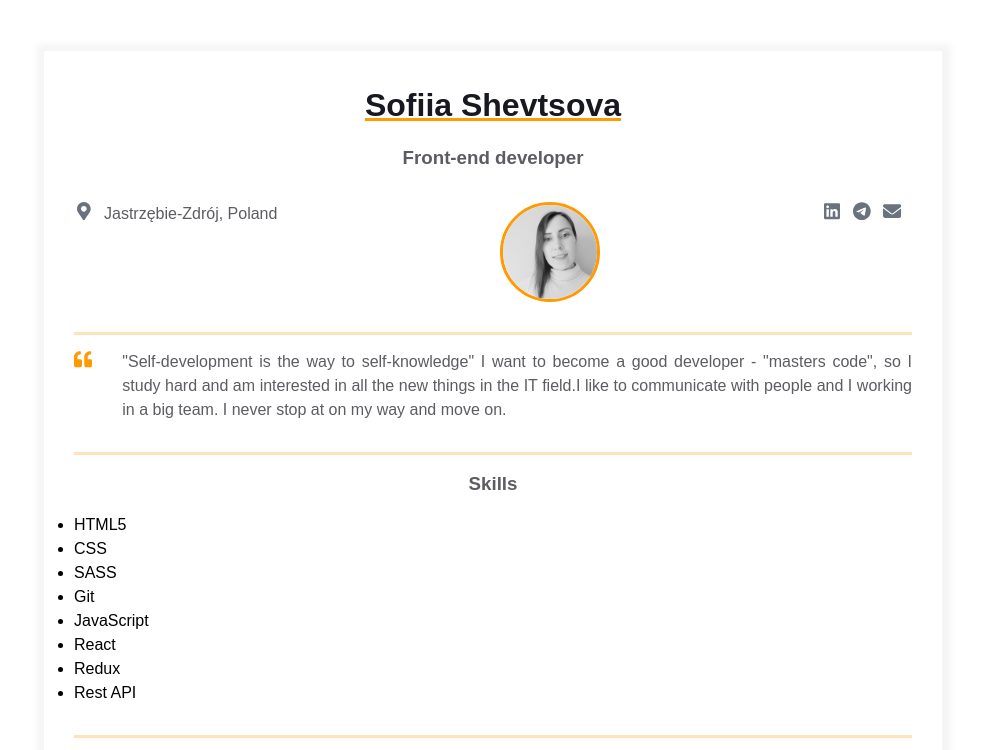
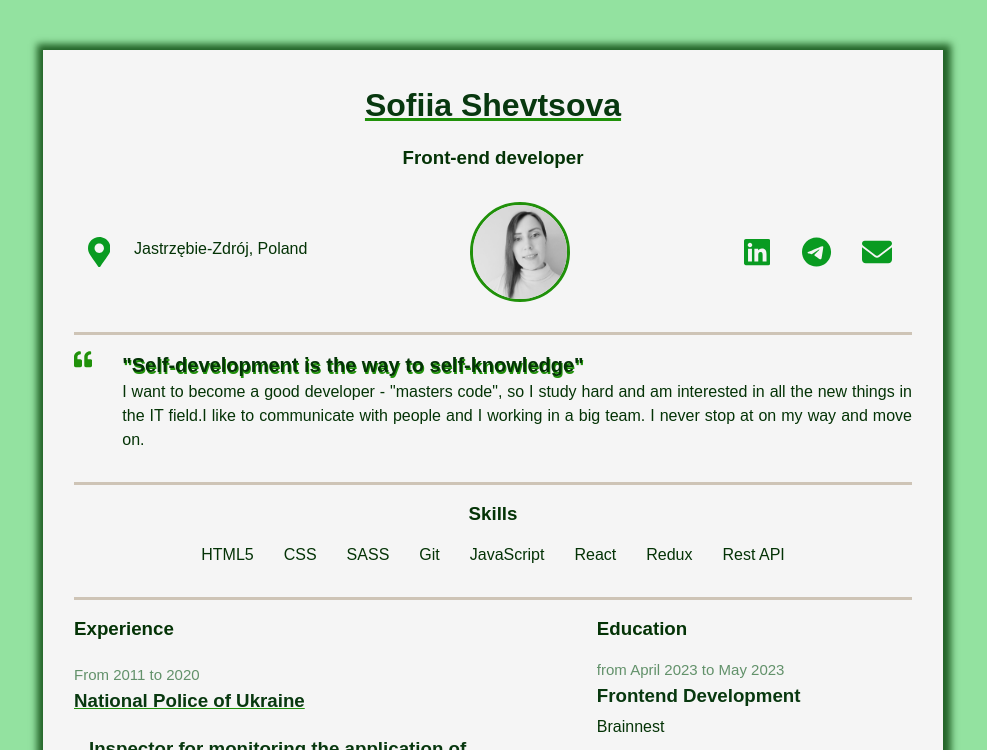
Before and after one commit to SofiiaShevtsova/homepage, a plain HTML site: page index.html in a window 1280 px wide. Shown: the top 750 px of the page, without its empty margins (147-1134 px from the left). Drawn offline with Linux system fonts and the light colour scheme.

Commit message:
change styles

```diff
--- a/styles.css
+++ b/styles.css
@@ -7,13 +7,14 @@
 body {
     font-family: Arial, Helvetica, sans-serif;
     line-height: 1.5;
+    background-color: #62d676af;
 
-    --primary-text-color: #181820;
-    --secondary-text-color: #5c5c62;
-    --durability-text-color: #6a737d9c;
-    --icon-color: #6a737d;
-    --border-color: #ff9a0045;
-    --text-decoration-color: #ff9a00;
+    --primary-text-color: #08380f;
+    --secondary-text-color: #043306;
+    --durability-text-color: #0552129c;
+    --icon-color: #099b21;
+    --border-color: #63400c45;
+    --text-decoration-color: #20910a;
 }
 
 .container {
@@ -37,9 +38,10 @@ body {
 .resume {
     margin: 50px auto;
     border: 1px solid #f5f5f5;
-    box-shadow: 1px 1px 7px 7px #f5f5f5;
+    box-shadow: 1px 1px 7px 7px #054108c9;
     padding: 30px 0;
     max-width: 900px;
+    background-color: #f5f5f5;
 }
 
 .resume__block {
@@ -88,7 +90,7 @@ body {
 .contact-info__block {
     display: flex;
     flex-direction: column;
-    justify-content: space-between;
+    justify-content: center;
 }
 
 .contact-info__block--center {
@@ -99,18 +101,20 @@ body {
     color: var(--secondary-text-color);
     text-decoration: none;
     display: flex;
-    justify-content: start;
-}
-
-.contact-info__item:not(:last-child) {
-    margin-bottom: 20px;
+    justify-content: center;
 }
 
 .contact-info__item-icon-wrapper {
     margin-right: 10px;
-    width: 20px;
+    width: 50px;
     display: flex;
     justify-content: center;
+    align-items: center;
+    transition: all 500ms linear;
+}
+
+.contact-info__item-icon-wrapper:hover {
+    transform: scale(1.3);
 }
 
 .contact-info__item-icon path {
@@ -118,7 +122,7 @@ body {
 }
 
 .contact-info__item-icon {
-    height: 1.1428rem;
+    height: 30px;
     vertical-align: text-bottom;
 }
 
@@ -133,7 +137,7 @@ body {
 
 .intro {
     display: flex;
-    justify-content: start;
+    justify-content: flex-start;
 }
 
 .intro__icon-wrapper {
@@ -152,9 +156,18 @@ body {
     fill: var(--text-decoration-color);
 }
 
-.intro_text {
+.intro_text,
+.ps_text {
     color: var(--secondary-text-color);
     text-align: justify;
+}
+
+.intro_text>span,
+.ps_text>span {
+    display: block;
+    font-size: 20px;
+    font-weight: 700;
+    text-shadow: 1px 2px var(--text-decoration-color);
 }
 
 .skills__header {
@@ -163,9 +176,13 @@ body {
     margin-bottom: 15px;
 }
 
-.skills__text {
+.skills__list {
     color: var(--secondary-text-color);
-    text-align: justify;
+    list-style: none;
+    display: flex;
+    justify-content: center;
+    gap: 30px;
+    flex-wrap: wrap;
 }
 
 .experiences {
@@ -222,13 +239,15 @@ body {
 }
 
 .additional-info__education {
+    display: flex;
+    flex-direction: column;
+    gap: 15px;
     margin-bottom: 20px;
 }
 
 .additional-info__education-header {
     color: var(--secondary-text-color);
     text-align: left;
-    margin-bottom: 20px;
 }
 
 .additional-info__education-university-durability {
@@ -241,7 +260,7 @@ body {
 .additional-info__education-university-speciality {
     color: var(--primary-text-color);
     text-align: left;
-    margin-bottom: 10px;
+    margin-bottom: 5px;
 }
 
 .additional-info__education-university-name {
@@ -261,3 +280,7 @@ body {
 .additional-info__languages-item {
     color: var(--secondary-text-color);
 }
+
+.ps-box {
+    padding: 0 10%;
+}
```
